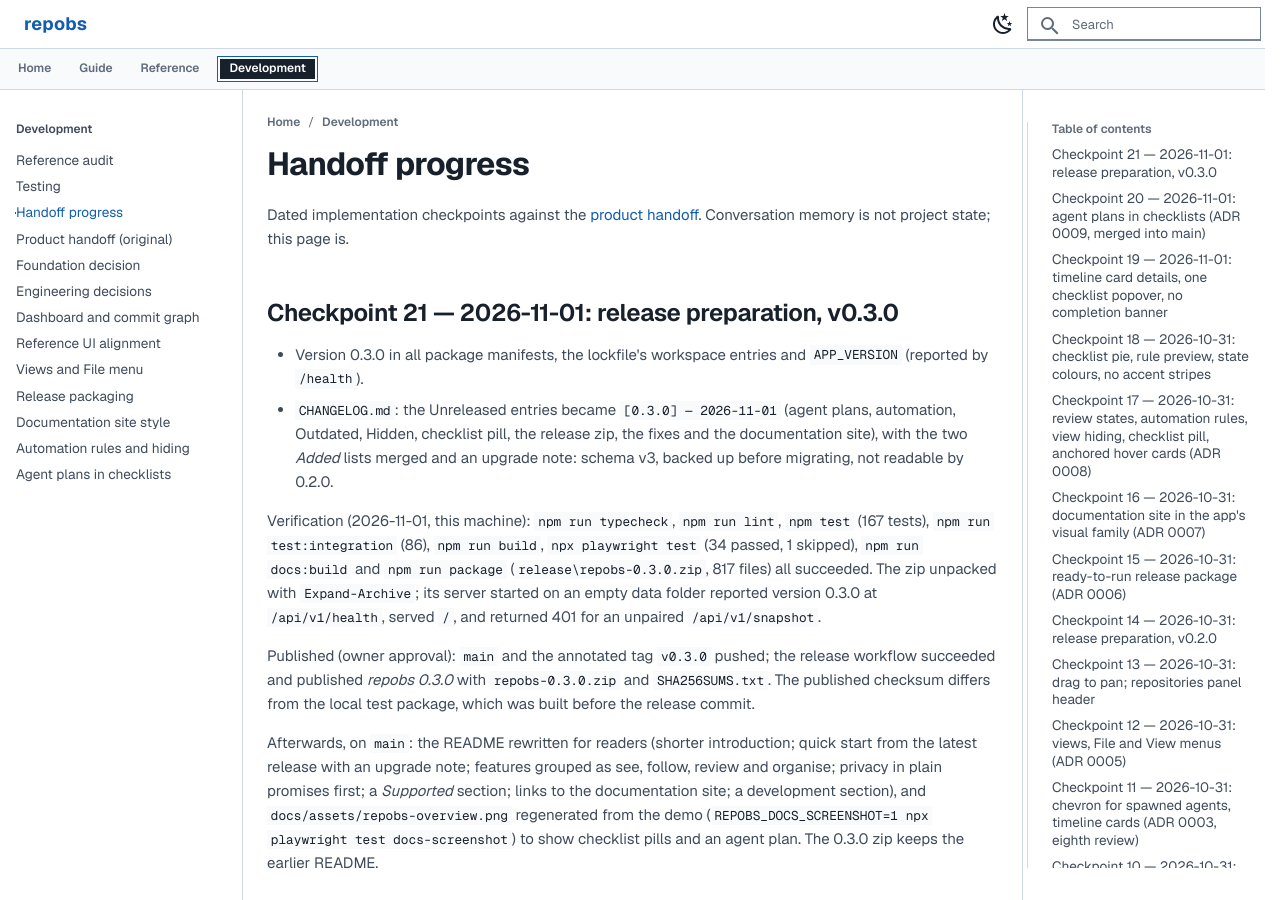
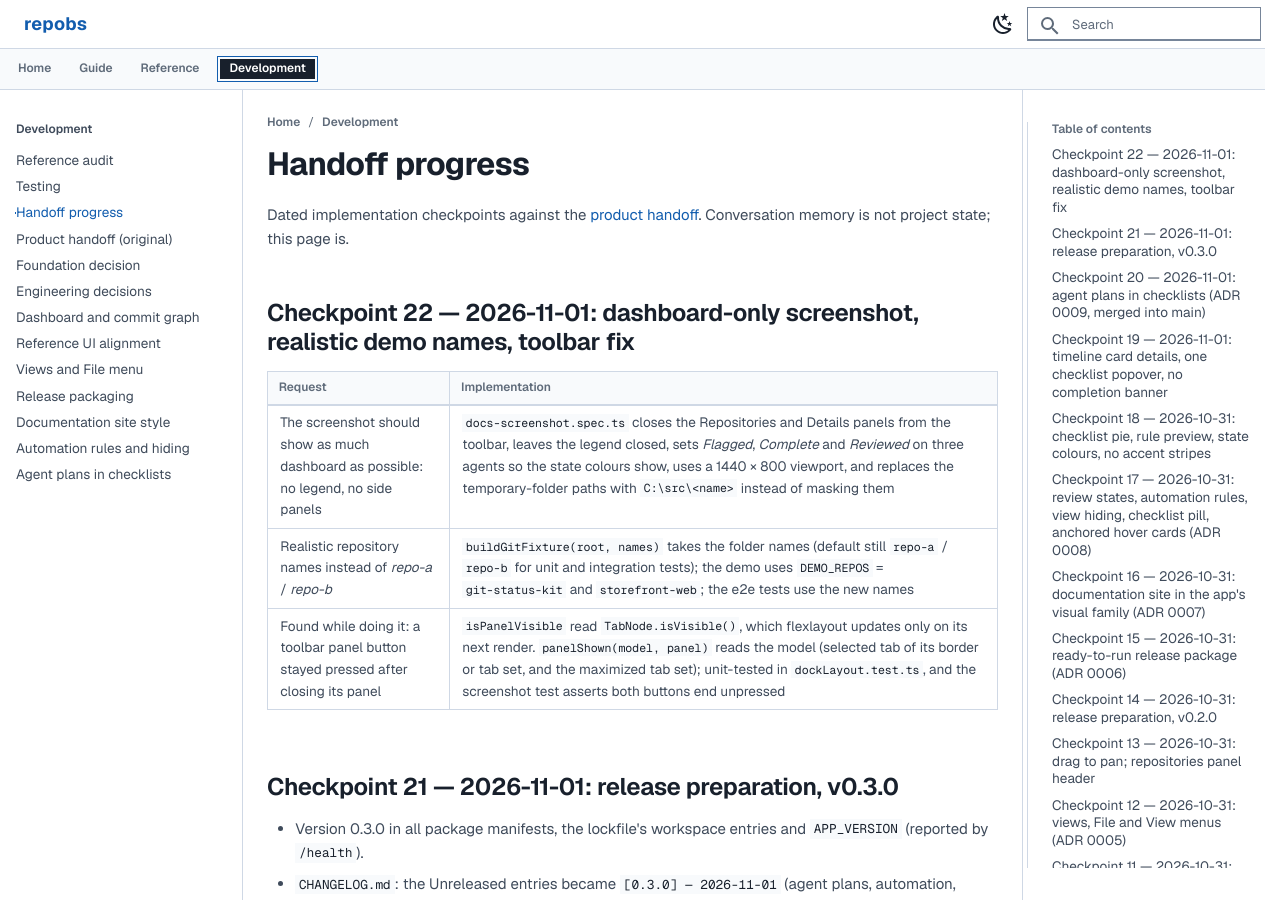
Before and after one commit to Chengxuan-Li/repobs, an MkDocs documentation site: the page built from docs/development/handoff-status.md, in a window 1280 px wide and 900 px high. Built offline with MkDocs 1.6.1 and Material for MkDocs 9.7.7, drawn with Linux system fonts in a browser that asks for light colours.

Commit message:
docs: dashboard-only screenshot with realistic demo repository names
The demo's repositories are git-status-kit and storefront-web instead
of repo-a and repo-b (buildGitFixture takes the names; unit and
integration tests keep the defaults). The overview screenshot closes
both side panels, leaves the legend closed, shows five review states,
and replaces temporary paths with C:\src\<name> instead of masking
them. Caption, user guide, changelog and handoff checkpoint 22 updated.

```diff
--- a/docs/development/handoff-status.md
+++ b/docs/development/handoff-status.md
@@ -1,6 +1,14 @@
 # Handoff progress
 
 Dated implementation checkpoints against the [product handoff](product-handoff.md). Conversation memory is not project state; this page is.
+
+## Checkpoint 22 — 2026-11-01: dashboard-only screenshot, realistic demo names, toolbar fix
+
+| Request | Implementation |
+| --- | --- |
+| The screenshot should show as much dashboard as possible: no legend, no side panels | `docs-screenshot.spec.ts` closes the Repositories and Details panels from the toolbar, leaves the legend closed, sets *Flagged*, *Complete* and *Reviewed* on three agents so the state colours show, uses a 1440 × 800 viewport, and replaces the temporary-folder paths with `C:\src\<name>` instead of masking them |
+| Realistic repository names instead of *repo-a* / *repo-b* | `buildGitFixture(root, names)` takes the folder names (default still `repo-a` / `repo-b` for unit and integration tests); the demo uses `DEMO_REPOS` = `git-status-kit` and `storefront-web`; the e2e tests use the new names |
+| Found while doing it: a toolbar panel button stayed pressed after closing its panel | `isPanelVisible` read `TabNode.isVisible()`, which flexlayout updates only on its next render. `panelShown(model, panel)` reads the model (selected tab of its border or tab set, and the maximized tab set); unit-tested in `dockLayout.test.ts`, and the screenshot test asserts both buttons end unpressed |
 
 ## Checkpoint 21 — 2026-11-01: release preparation, v0.3.0
 
```
Also changed, not shown: CHANGELOG.md (+8 -0 lines), README.md (+1 -1 lines), docs/user-guide.md (+1 -1 lines), docs/assets/repobs-overview.png, 4 other files.
